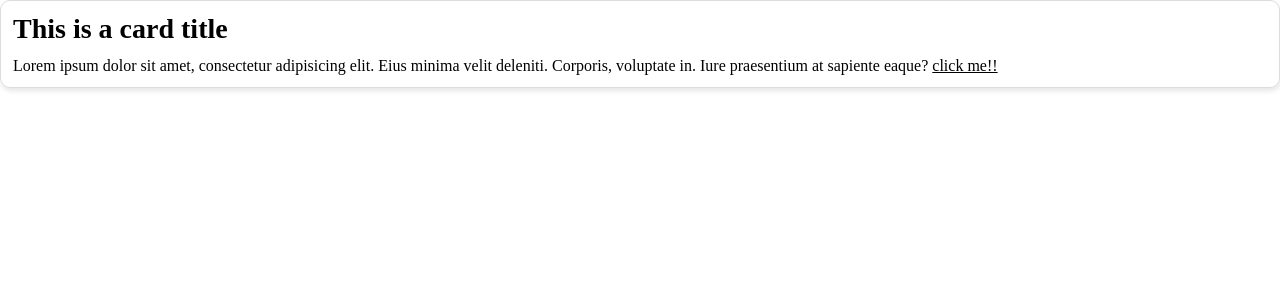
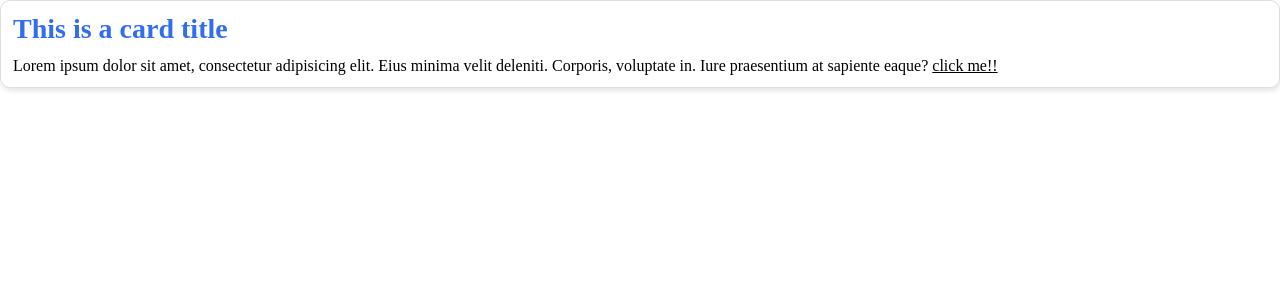
Before and after one commit to 9xVibee/Sass-Notes, a React (Vite) app: page / in a window 1280 px wide. Shown: the top 300 px of the page. Built offline with nearby package versions, Linux system fonts and the light colour scheme.

Commit message:
chore: map and for loop

```diff
--- a/src/components/card.jsx
+++ b/src/components/card.jsx
@@ -1,7 +1,7 @@
 const Card = () => {
   return (
     <div className="card">
-      <h1 className="card-title">This is a card title</h1>
+      <h1 className="card-title text-primary">This is a card title</h1>
       <p className="card-body">
         Lorem ipsum dolor sit amet, consectetur adipisicing elit. Eius minima
         velit deleniti. Corporis, voluptate in. Iure praesentium at sapiente
--- /dev/null
+++ b/src/cssLibrary/_colors.scss
@@ -0,0 +1,11 @@
+@each $key, $val in $colors {
+  .text-#{$key} {
+    color: $val;
+  }
+
+  @for $i from 1 through 9 {
+    .text-#{$key}-light-#{$i} {
+      color: mix(white, $val, $i * 10);
+    }
+  }
+}
--- a/src/cssLibrary/_variables.scss
+++ b/src/cssLibrary/_variables.scss
@@ -2,6 +2,13 @@ $primary: #326dee;
 $secondary: #1ac888;
 $error: #d32752;
 $info: #f6c31c;
+
+$colors: (
+  "primary": $primary,
+  "secondary": $secondary,
+  "error": $error,
+  "info": $info,
+);
 
 // spacing
 $base-padding: 0.75rem;
--- a/src/cssLibrary/index.scss
+++ b/src/cssLibrary/index.scss
@@ -5,6 +5,7 @@
 @import "./base";
 
 // colors
+@import "./colors";
 
 // components (button, card and navbar)
 @import "./components/card";
```
